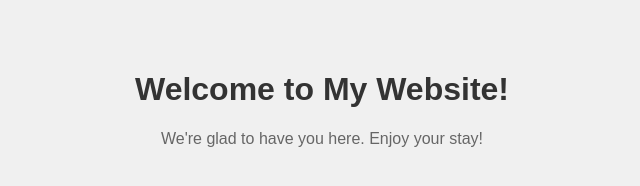
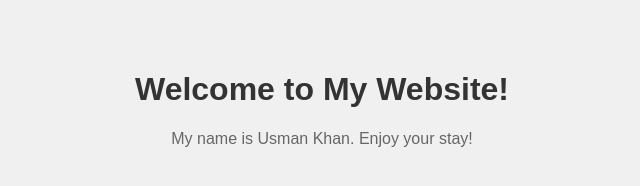
Before and after one commit to hazratusmankhan/hazratusmankhan.github.io, a plain HTML site: page index.html in a window 1280 px wide. Shown: the full height of the page, 318-958 px from the left. Drawn offline with Linux system fonts and the light colour scheme.

Commit message:
Update index.html
added Usman khan name

```diff
--- a/index.html
+++ b/index.html
@@ -26,7 +26,7 @@
 <body>
     <div class="container">
         <h1>Welcome to My Website!</h1>
-        <p>We're glad to have you here. Enjoy your stay!</p>
+        <p>My name is Usman Khan. Enjoy your stay!</p>
     </div>
 </body>
 </html>
```
